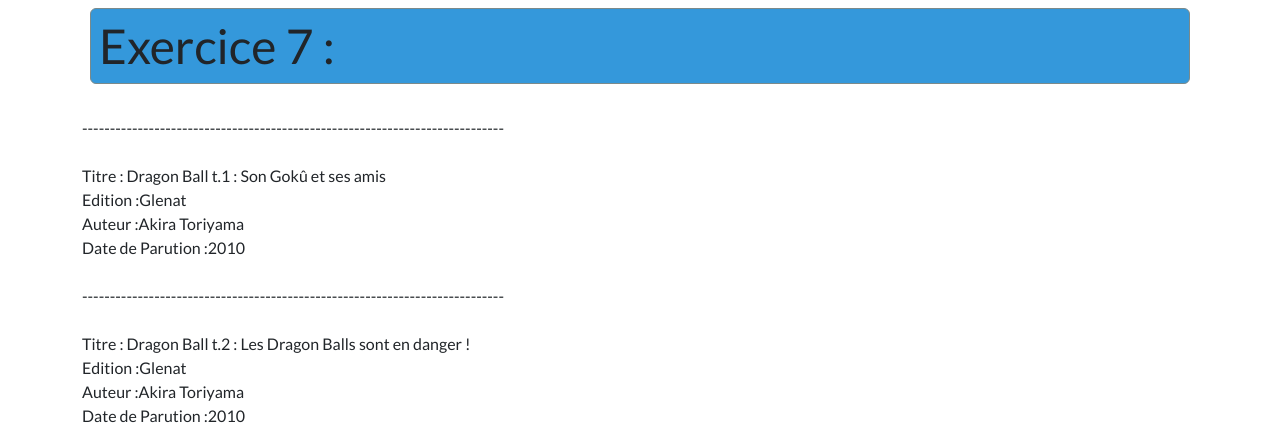
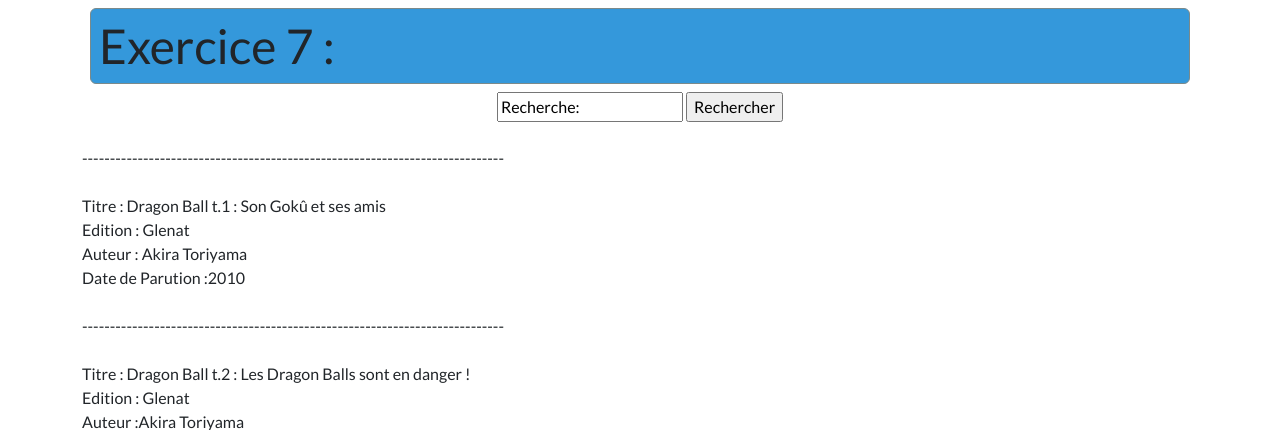
Before and after one commit to LucieMeteyer/DWWMLM, a PHP site: page /POO/Exo7.php in a window 1280 px wide. Shown: the part 72-502 px from the top of the page. Run offline with PHP 8.4, Linux system fonts and the light colour scheme.

Commit message:
MAJ 30/11/2022

```diff
--- a/Laragon/www/POO/Exo7.php
+++ b/Laragon/www/POO/Exo7.php
@@ -1,6 +1,11 @@
 <?php ob_start() ?>
 
-
+<form action="" method="post">
+    <center>
+        <input type="text" value=Recherche: name=Recherche>
+        <input type="submit" value=Rechercher name=Rechercher>
+    </center>
+</form>
 
 <?php
 
@@ -78,12 +83,12 @@ class Livre
 
 
 
-$livre1 = new Livre(" Dragon Ball t.1 : Son Gokû et ses amis", "Glenat", "Akira Toriyama", 2010);
-$livre2 = new Livre(" Dragon Ball t.2 : Les Dragon Balls sont en danger !", "Glenat", "Akira Toriyama", 2010);
-$livre3 = new Livre(" Dragon Ball t.3 : Le début du Tenka Ichi Budôkai !!", "Glenat", "Akira Toriyama", 2010);
-$livre4 = new Livre(" My Hero Academia t.1 : Izuku Midoriya : Les Origines", "Ki-Oon", "Kohei Horikoshi", 2016);
-$livre5 = new Livre(" My Hero Academia t.2 : Déchaine toi, maudit nerd !", "Ki-Oon", "Kohei Horikoshi", 2016);
-$livre6 = new Livre(" My Hero Academia t.3 : AllMight", "Ki-Oon", "Kohei Horikoshi", 2016);
+$livre1 = new Livre(" Dragon Ball t.1 : Son Gokû et ses amis", " Glenat", " Akira Toriyama", 2010);
+$livre2 = new Livre(" Dragon Ball t.2 : Les Dragon Balls sont en danger !", " Glenat", "Akira Toriyama", 2010);
+$livre3 = new Livre(" Dragon Ball t.3 : Le début du Tenka Ichi Budôkai !!", " Glenat", " Akira Toriyama", 2010);
+$livre4 = new Livre(" My Hero Academia t.1 : Izuku Midoriya : Les Origines", " Ki-Oon", " Kohei Horikoshi", 2016);
+$livre5 = new Livre(" My Hero Academia t.2 : Déchaine toi, maudit nerd !", " Ki-Oon", " Kohei Horikoshi", 2016);
+$livre6 = new Livre(" My Hero Academia t.3 : All Might", "Ki-Oon", " Kohei Horikoshi", 2016);
 $livres = [$livre1, $livre2, $livre3, $livre4, $livre5, $livre6];
 
 
@@ -91,17 +96,16 @@ foreach ($livres as $livre) {
     echo $livre->__toString();
 }
 
-
+if (isset($_POST["Recherche"])) {
+    foreach ($livres as $livre) {
+        if (($_POST["Recherche"]) === "Dragon Ball") {
+            echo $livre1, $livre2, $livre3;
+        }
+    }
+}
 ?>
 
-<center>
 
-</center>
-
-<?php
-
-
-?>
 <?php
 $content = ob_get_clean();
 $titre = "Exercice 7 :";
```
